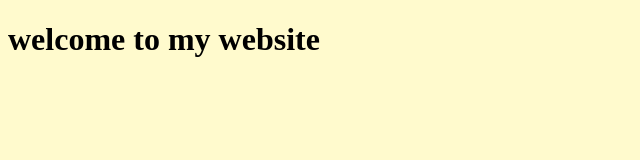
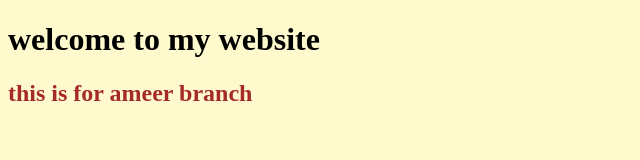
Before and after one commit to Ameer3depp/Web-repo, a plain HTML site: page index.html in a window 1280 px wide. Shown: the whole page, without its empty margins (0-640 px from the left). Drawn offline with Linux system fonts and the light colour scheme.

Commit message:
adding h2 tag and gave it a color brown on line 10

```diff
--- a/index.html
+++ b/index.html
@@ -7,5 +7,6 @@
 </head>
 <body style="background-color: lemonchiffon;">
     <h1>welcome to my website</h1>
+    <h2 style="color: brown;">this is for ameer branch</h2>
 </body>
 </html>
```
